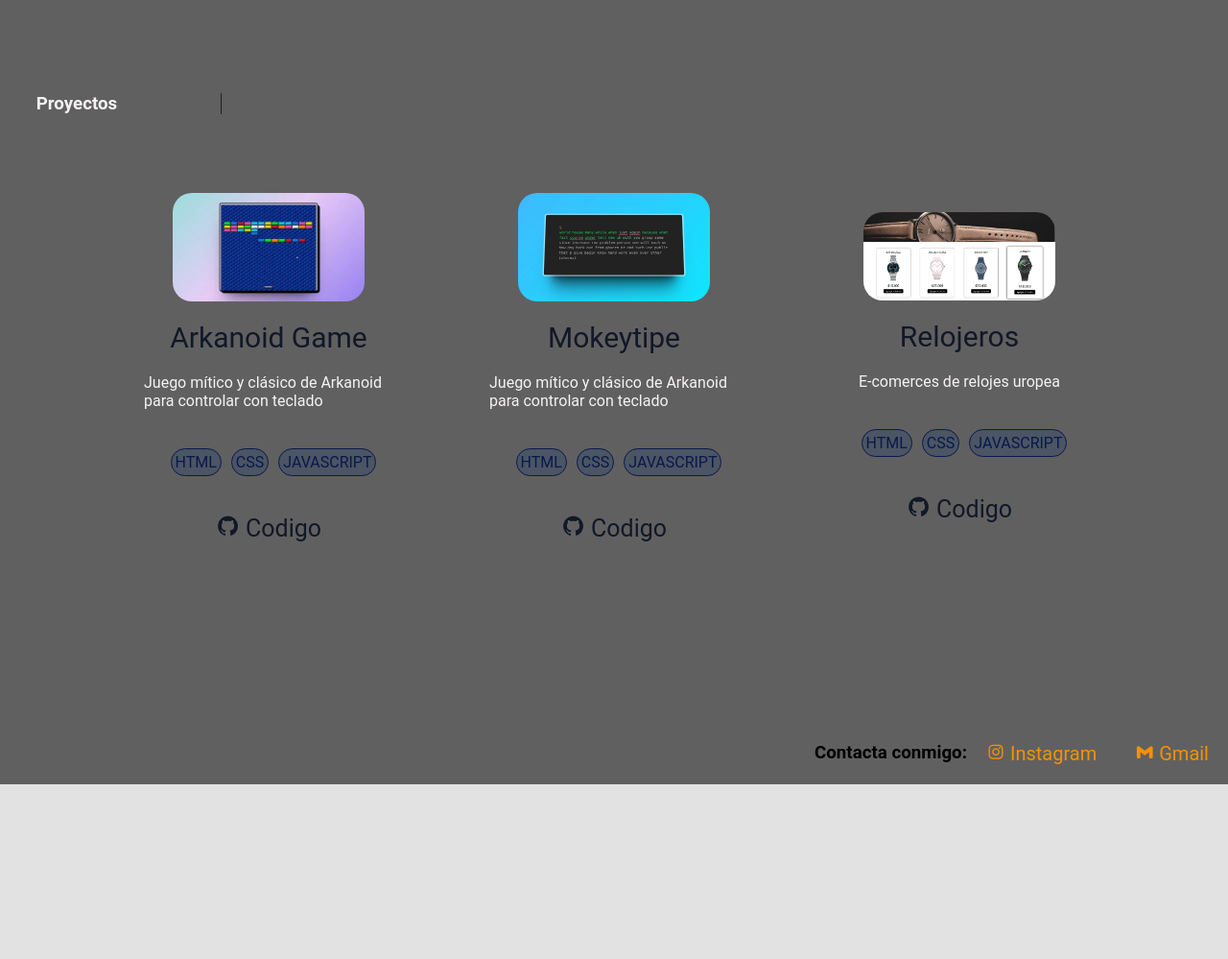
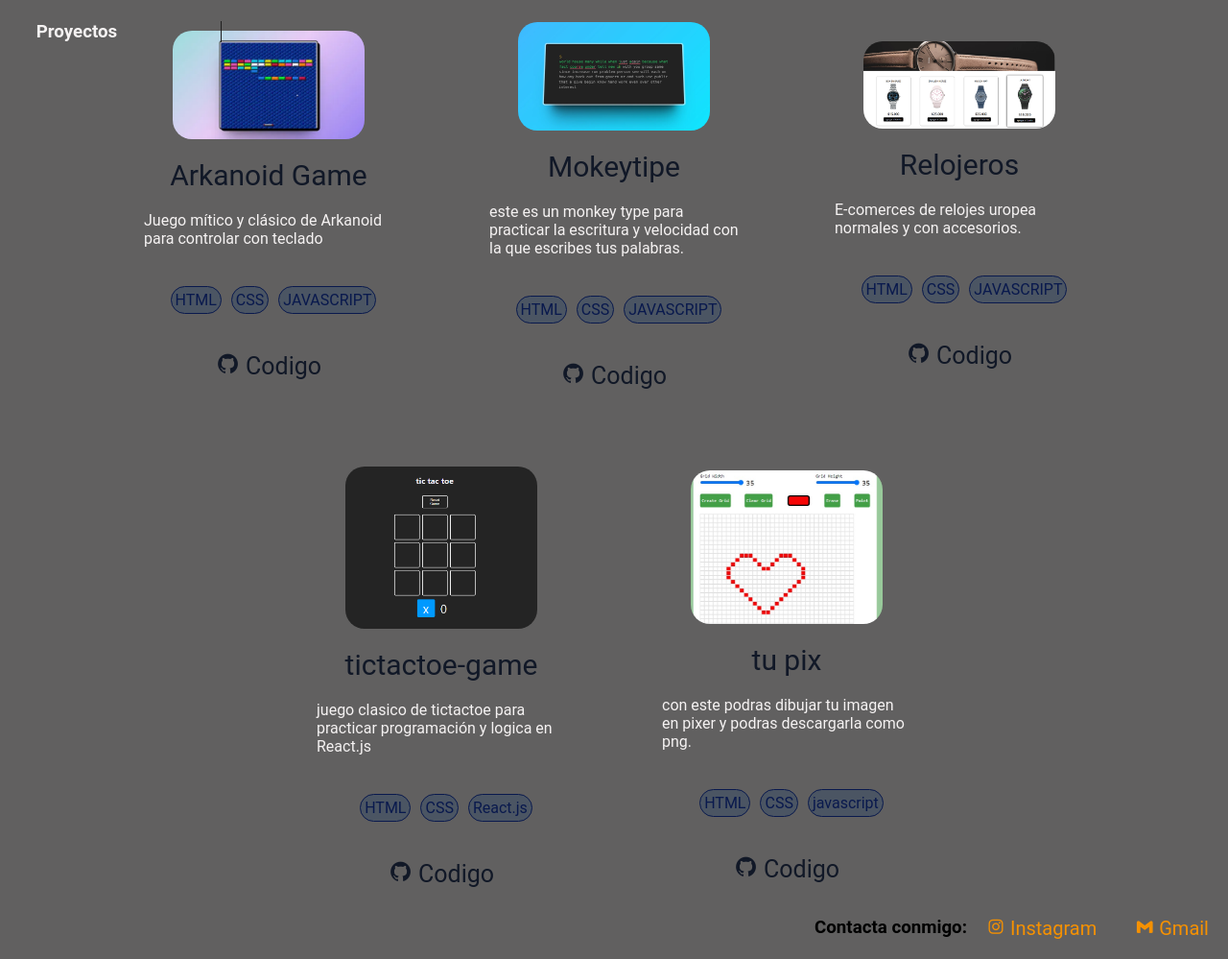
Before and after one commit to alberto-lopz23/my-portfolio-web, a plain HTML site: page index.html in a window 1280 px wide. Shown: the part 1627-2626 px from the top of the page at 96% size. Before the commit the page ends 2444 px from the top, so only its background shows below. Drawn offline with nearby package versions, Linux system fonts and the light colour scheme.

Commit message:
add proyects

```diff
--- a/index.html
+++ b/index.html
@@ -38,11 +38,12 @@
     <div class="parra">
           <h2>About me</h2>
     <p>
-      Soy Alberto López, tengo 21 años y soy de República Dominicana. Me apasiona la tecnología y el aprendizaje continuo.
+     Hola, soy Alberto López, tengo 21 años y vivo en  República Dominicana.
     </p>
 
     <p>
-     Estoy aquí para llevar tu negocio al siguiente nivel con el diseño de tu próxima página web. Trabajemos juntos para hacerlo realidad.
+     apacionado por el diseño y desarrollo web. desde hace unos años que descubrí lo hermoso que era crear y ser dueño
+     de nuestros pequeños mundos creando y destruyendo cosas hermosas.
     </p>
     <button>DOWNLOAD CV</button>
     </div>
@@ -57,9 +58,9 @@
     </div>
 
 
-    <div>
+    <div class="div-proyects">
       <img src="/ima/arkanoid-ame.webp" alt="imagen de proyecto">
-      <a href="#">Arkanoid Game</a>
+      <a taget="_blank" href="#">Arkanoid Game</a>
       <p>Juego mítico y clásico de Arkanoid para controlar con teclado</p>
 
       <ul>
@@ -70,10 +71,10 @@
 
       <a href="git@github.com:alberto-lopz23/arkanoid-game.git" class="enlace"><i class="bx bxl-github"></i> Codigo</a>
     </div>
-    <div>
+    <div class="div-proyects">
       <img src="/ima/mokey-tipe.webp" alt="imagen de proyecto">
-      <a href="#">Mokeytipe</a>
-      <p>Juego mítico y clásico de Arkanoid para controlar con teclado</p>
+      <a taget="_blank" href="#">Mokeytipe</a>
+      <p>este es un monkey type para practicar la escritura y velocidad con la que escribes tus palabras.</p>
 
       <ul>
         <li>HTML</li>
@@ -83,10 +84,10 @@
 
       <a href="git@github.com:alberto-lopz23/monkey.type.git" class="enlace"><i class="bx bxl-github"></i> Codigo</a>
     </div>
-    <div>
+    <div class="div-proyects">
       <img src="/ima/Relojeros.png" alt="imagen de proyecto">
-      <a href="#">Relojeros</a>
-      <p>E-comerces de relojes uropea</p>
+      <a  taget="_blank"href="#">Relojeros</a>
+      <p>E-comerces de relojes uropea normales y con accesorios.</p>
 
       <ul>
         <li>HTML</li>
@@ -95,6 +96,34 @@
       </ul>
 
       <a href="git@github.com:alberto-lopz23/relojes.git" class="enlace"><i class="bx bxl-github"></i> Codigo</a>
+    </div>
+
+    <div class="div-proyects">
+      <img src="/ima/tictactoe-game.png" alt="imagen de proyecto">
+      <a  taget="_blank" href="#">tictactoe-game</a>
+      <p>juego clasico de tictactoe para practicar programación y logica en React.js</p>
+
+      <ul>
+        <li>HTML</li>
+        <li>CSS</li>
+        <li>React.js</li>
+      </ul>
+
+      <a target="_blank" href="https://github.com/alberto-lopz23/my-first-proyect.git" class="enlace"><i class="bx bxl-github"></i> Codigo</a>
+    </div>
+
+    <div class="div-proyects">
+      <img src="/ima/pixart.jpeg" alt="imagen de proyecto">
+      <a  taget="_blank" href="#">tu pix</a>
+      <p>con este podras dibujar tu imagen en pixer y podras descargarla como png.</p>
+
+      <ul>
+        <li>HTML</li>
+        <li>CSS</li>
+        <li>javascript</li>
+      </ul>
+
+      <a target="_blank" href="git@github.com:alberto-lopz23/pix-art.git" class="enlace"><i class="bx bxl-github"></i> Codigo</a>
     </div>
   </section>
 
--- a/style.css
+++ b/style.css
@@ -12,6 +12,7 @@
 body {
     background: #21212121;
     font-family: 'Roboto', sans-serif;
+    user-select: none;
 }
 
 
@@ -117,7 +118,8 @@ body {
 
 .proyects {
   width: 100%;
-  height: 100vh;
+  height: 100%;
+  position: relative;
   display: flex;
   justify-content: center;
   align-items: center;
@@ -127,7 +129,7 @@ body {
 
 .proyects .title {
   position: absolute;
-  margin-top: -500px;
+  margin-top: -65%;
   left: -100px;
   border-right: solid 1px #1f1f1f;
 }
@@ -142,6 +144,7 @@ body {
   color: #f5f2f2;
   margin: 30px;
 }
+
 
 .proyects div > img {
   width: 200px;
@@ -186,6 +189,7 @@ body {
 }
 
 .contact {
+  width: 100%;
   background: #616060;
   display: flex;
   justify-content: end;
```
Also changed, not shown: ima/pixart.jpeg (added), ima/tictactoe-game.png (added).
